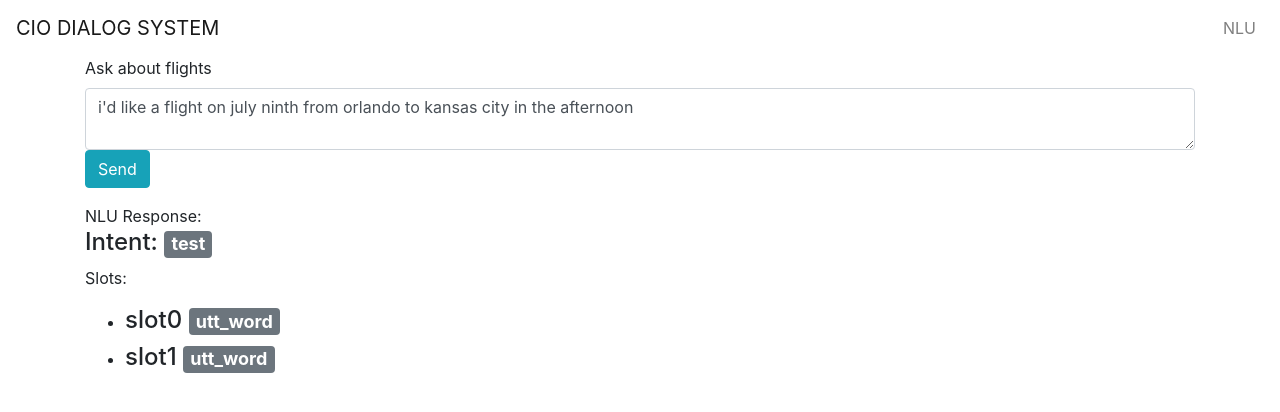
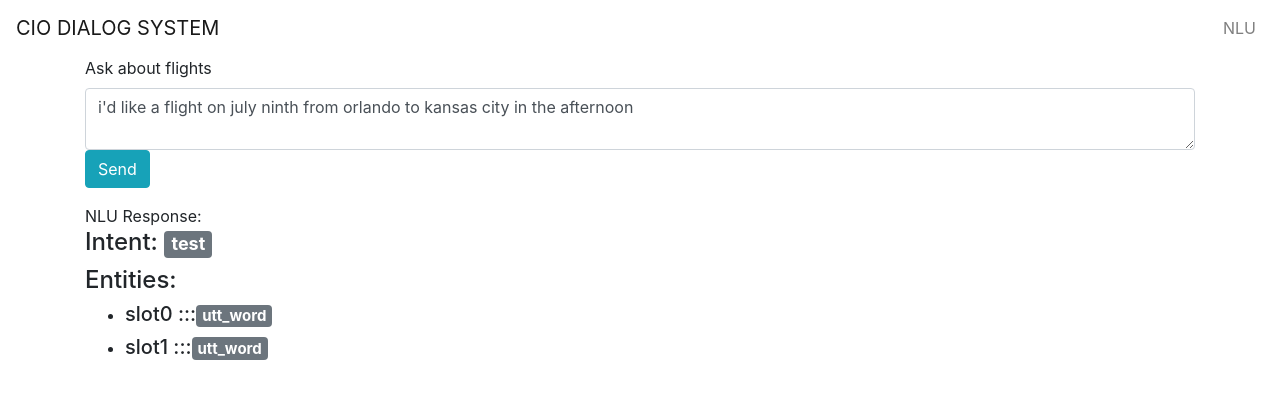
Before and after one commit to cioionut/ds_web_interface, a React (Create React App) app: page / in a window 1280 px wide. Shown: the top 412 px of the page. Built offline with nearby package versions, Linux system fonts and the light colour scheme; no server answers.

Commit message:
Update slots to entities

```diff
--- a/src/App.js
+++ b/src/App.js
@@ -22,10 +22,14 @@ class NLUResponse extends Component {
     return (
       <div>
         <h4>Intent: <span className="badge badge-secondary"> {this.props.intent} </span></h4>
-        <p>Slots:</p>
+        <h4>Entities:</h4>
         <ul>
           {slots.map((slot, idx) => {
-            return (<li key={idx}><h4> {slot[0]} <span className="badge badge-secondary"> {slot[1]} </span></h4></li>)
+            return (<li key={idx}>
+                      <h5> {slot[0]} :::
+                        <span className="badge badge-secondary"> {slot[1]} </span>
+                      </h5>
+                    </li>)
           })}
         </ul>
       </div>
```
